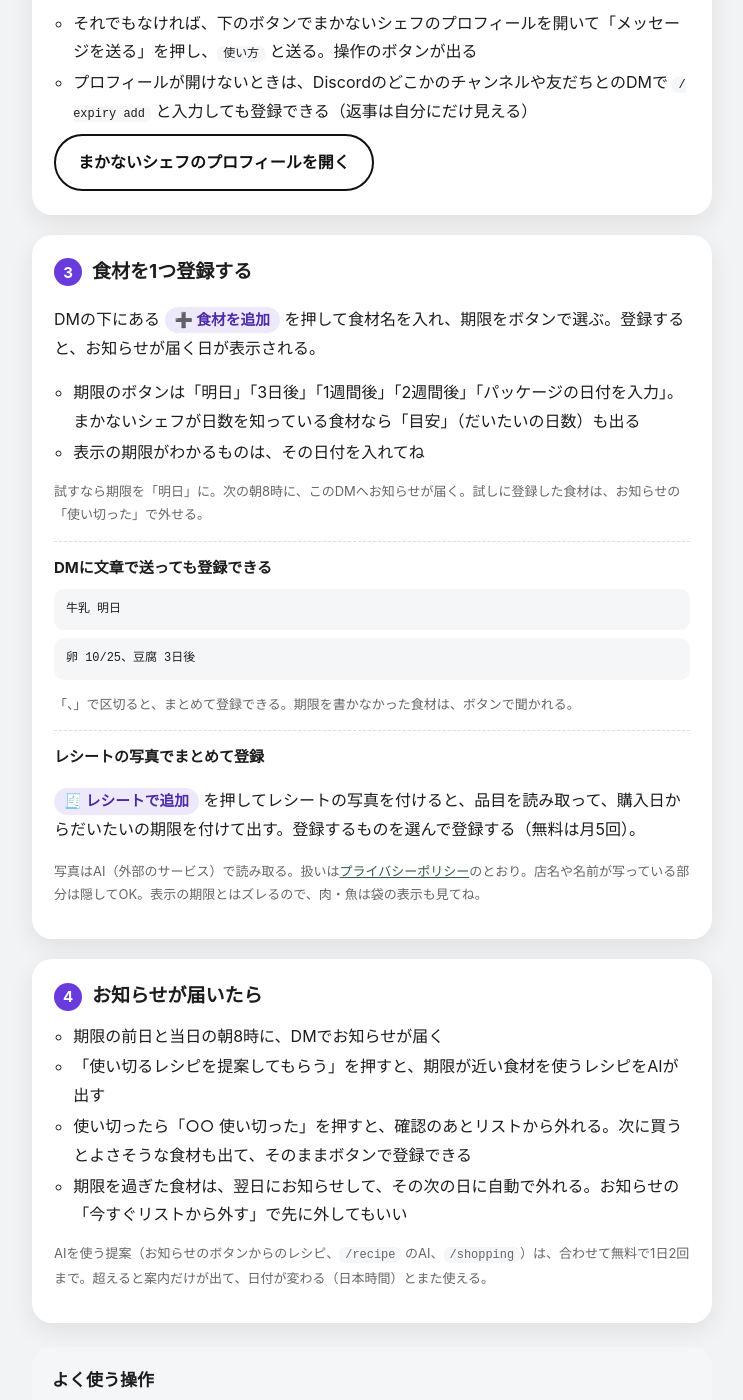
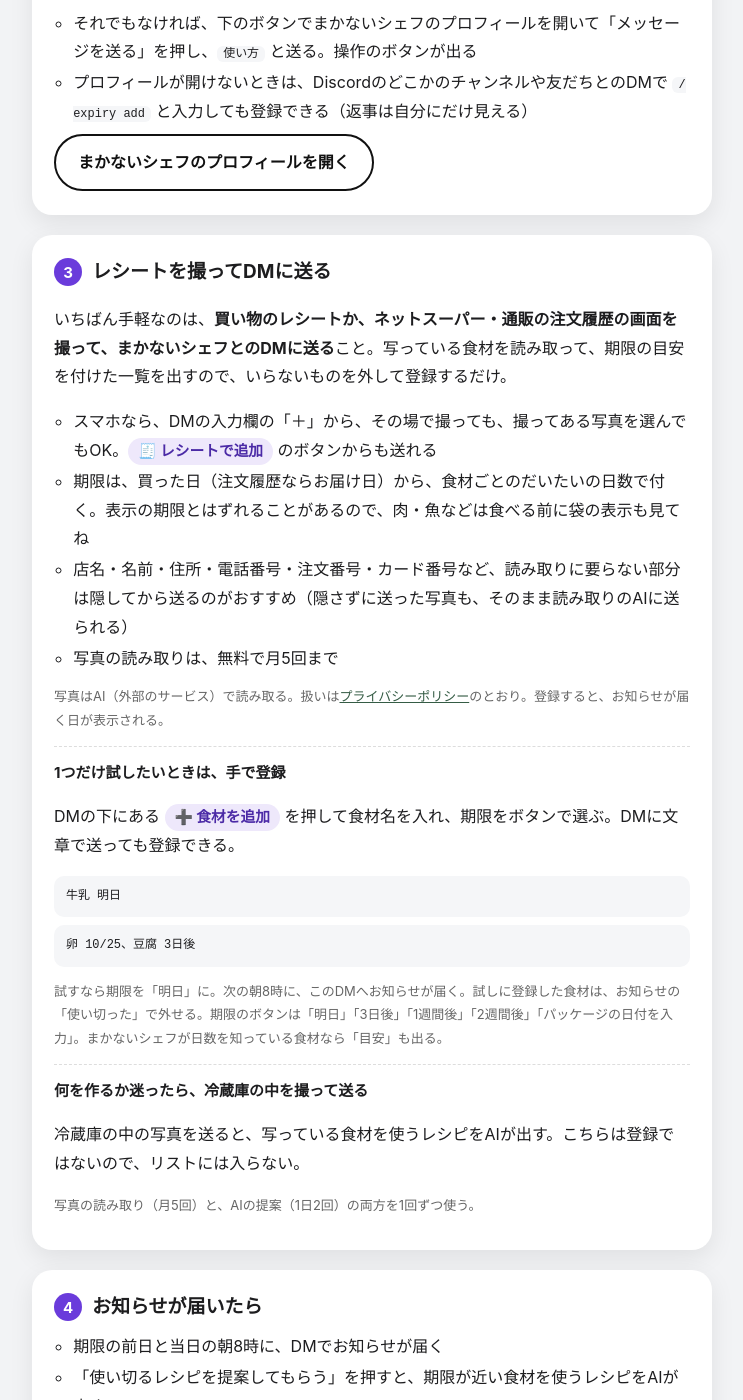
Before and after one commit to arts237/makanai-chef-site, a Jekyll site: the page built from start/index.html, in a window 1280 px wide and 1400 px high, scrolled down 1166 px. Shown: the whole window, without its empty margins (268-1011 px from the left). Built offline with Jekyll 4.4.1, drawn with Linux system fonts in a browser that asks for light colours; some of the changed text lies outside the part shown.

Commit message:
M-001 下書き: 始め方ページの手順3を「レシート・注文履歴を撮ってDMに送る」中心に（レビュー前）
Co-Authored-By: Claude Opus 5.5 <noreply@anthropic.com>
Claude-Session: https://claude.ai/code/session_01FdjfHVVNp61Eu2yMVDsY5x

```diff
--- a/start/index.html
+++ b/start/index.html
@@ -1,10 +1,10 @@
 ---
 layout: default
 title: Discordで賞味期限をDMでお知らせする始め方（無料・サーバー不要）
-description: Discord Bot「まかないシェフ」を自分のアカウントに追加して、食材を1つ登録するまでの手順。期限の前日と当日の朝8時にDMでお知らせが届き、そこから使い切りレシピへ。登録とお知らせは無料、サーバーは不要。
+description: Discord Bot「まかないシェフ」を自分のアカウントに追加して、レシートや注文履歴の写真で食材を登録するまでの手順。期限の前日と当日の朝8時にDMでお知らせが届き、そこから使い切りレシピへ。登録とお知らせは無料、サーバーは不要。
 permalink: /start/
 image: /assets/images/lp/shot-notice.png
-last_modified_at: 2026-10-19
+last_modified_at: 2026-10-29
 ---
 <!--
   2026-10-18 改訂案（T-025のボタン・DMの文章の操作に対応／User Installを主導線に）。独立レビュー済み（UX・ブランド・法務QA）。
@@ -45,7 +45,7 @@ last_modified_at: 2026-10-19
 
 <div class="st">
   <h1>まかないシェフの始め方</h1>
-  <p class="lead">期限を覚えておくのは、シェフの仕事。食材と期限を登録しておくと、期限の前日と当日の朝8時（日本時間）に、まかないシェフがDiscordのDMでお知らせする賞味期限リマインダー。そのボタンから、冷蔵庫にあるものを使い切るレシピまでたどり着ける。自分のDiscordアカウントに追加するだけで、サーバーは要らない。</p>
+  <p class="lead">期限を覚えておくのは、シェフの仕事。レシートや注文履歴の画面を撮ってDMに送れば、食材と期限の目安を登録。期限の前日と当日の朝8時（日本時間）に、まかないシェフがDiscordのDMでお知らせする賞味期限リマインダー。そのボタンから、冷蔵庫にあるものを使い切るレシピまでたどり着ける。自分のDiscordアカウントに追加するだけで、サーバーは要らない。</p>
   <img class="shot" src="{{ '/assets/images/lp/shot-notice.png' | relative_url }}" alt="まかないシェフから届いた賞味期限のお知らせDMと「使い切るレシピを提案してもらう」ボタン" width="600" height="197">
   <a class="btn" href="https://discord.com/oauth2/authorize?client_id=1546140293248716831&amp;integration_type=1&amp;scope=applications.commands" target="_blank" rel="noopener">無料で自分のDiscordに追加する</a>
   <p class="sub">サーバーの管理権限は不要。追加するとDMで使い方が届く。サーバーのみんなで使いたい人は<a href="#server">サーバーに追加する方法</a>へ。もうサーバーで使っている人は、入れ直さなくてOK（登録もそのまま）。</p>
@@ -72,24 +72,27 @@ last_modified_at: 2026-10-19
       <a class="btn sec" href="https://discord.com/users/1546140293248716831" target="_blank" rel="noopener">まかないシェフのプロフィールを開く</a>
     </li>
     <li>
-      <h2>食材を1つ登録する</h2>
-      <p>DMの下にある <span class="chip">➕ 食材を追加</span> を押して食材名を入れ、期限をボタンで選ぶ。登録すると、お知らせが届く日が表示される。</p>
+      <h2>レシートを撮ってDMに送る</h2>
+      <p>いちばん手軽なのは、<strong>買い物のレシートか、ネットスーパー・通販の注文履歴の画面を撮って、まかないシェフとのDMに送る</strong>こと。写っている食材を読み取って、期限の目安を付けた一覧を出すので、いらないものを外して登録するだけ。</p>
       <ul class="how">
-        <li>期限のボタンは「明日」「3日後」「1週間後」「2週間後」「パッケージの日付を入力」。まかないシェフが日数を知っている食材なら「目安」（だいたいの日数）も出る</li>
-        <li>表示の期限がわかるものは、その日付を入れてね</li>
+        <li>スマホなら、DMの入力欄の「＋」から、その場で撮っても、撮ってある写真を選んでもOK。<span class="chip">🧾 レシートで追加</span> のボタンからも送れる</li>
+        <li>期限は、買った日（注文履歴ならお届け日）から、食材ごとのだいたいの日数で付く。表示の期限とはずれることがあるので、肉・魚などは食べる前に袋の表示も見てね</li>
+        <li>店名・名前・住所・電話番号・注文番号・カード番号など、読み取りに要らない部分は隠してから送るのがおすすめ（隠さずに送った写真も、そのまま読み取りのAIに送られる）</li>
+        <li>写真の読み取りは、無料で月5回まで</li>
       </ul>
-      <p class="note">試すなら期限を「明日」に。次の朝8時に、このDMへお知らせが届く。試しに登録した食材は、お知らせの「使い切った」で外せる。</p>
-      <!-- スクリーンショット: 食材名の入力と期限ボタン -->
+      <p class="note">写真はAI（外部のサービス）で読み取る。扱いは<a href="{{ '/legal/' | relative_url }}#privacy">プライバシーポリシー</a>のとおり。登録すると、お知らせが届く日が表示される。</p>
+      <!-- スクリーンショット: レシートを送ったあとの「選んでから登録」画面 -->
       <div class="extra">
-        <h3>DMに文章で送っても登録できる</h3>
+        <h3>1つだけ試したいときは、手で登録</h3>
+        <p>DMの下にある <span class="chip">➕ 食材を追加</span> を押して食材名を入れ、期限をボタンで選ぶ。DMに文章で送っても登録できる。</p>
         <code class="say">牛乳 明日</code>
         <code class="say">卵 10/25、豆腐 3日後</code>
-        <p class="note">「、」で区切ると、まとめて登録できる。期限を書かなかった食材は、ボタンで聞かれる。</p>
+        <p class="note">試すなら期限を「明日」に。次の朝8時に、このDMへお知らせが届く。試しに登録した食材は、お知らせの「使い切った」で外せる。期限のボタンは「明日」「3日後」「1週間後」「2週間後」「パッケージの日付を入力」。まかないシェフが日数を知っている食材なら「目安」も出る。</p>
       </div>
       <div class="extra">
-        <h3>レシートの写真でまとめて登録</h3>
-        <p><span class="chip">🧾 レシートで追加</span> を押してレシートの写真を付けると、品目を読み取って、購入日からだいたいの期限を付けて出す。登録するものを選んで登録する（無料は月5回）。</p>
-        <p class="note">写真はAI（外部のサービス）で読み取る。扱いは<a href="{{ '/legal/' | relative_url }}#privacy">プライバシーポリシー</a>のとおり。店名や名前が写っている部分は隠してOK。表示の期限とはズレるので、肉・魚は袋の表示も見てね。</p>
+        <h3>何を作るか迷ったら、冷蔵庫の中を撮って送る</h3>
+        <p>冷蔵庫の中の写真を送ると、写っている食材を使うレシピをAIが出す。こちらは登録ではないので、リストには入らない。</p>
+        <p class="note">写真の読み取り（月5回）と、AIの提案（1日2回）の両方を1回ずつ使う。</p>
       </div>
     </li>
     <li>
@@ -112,6 +115,7 @@ last_modified_at: 2026-10-19
       <tr><th>使い切った</th><td>お知らせのボタン／<span class="chip">📋 リスト</span> から選んで外す／<code>牛乳 使い切った</code> と送る（確認あり）</td></tr>
       <tr><th>レシピを見たい</th><td>お知らせのボタン／<code>レシピ</code> と送るとボタンが出る</td></tr>
       <tr><th>次に買うもの</th><td><code>買い足し</code> と送る（AIなし・回数に数えない）</td></tr>
+      <tr><th>写真で登録</th><td>レシート・注文履歴の写真をDMに送る／<span class="chip">🧾 レシートで追加</span></td></tr>
       <tr><th>ボタンが見当たらない</th><td><code>使い方</code> と送る</td></tr>
     </table>
     <p class="note">文章は決まった言い方だけを読み取る（AIは使わない）。送った文章そのものは保存もログ記録もしない。保存するのは、登録した食材名と期限だけ。写真は文章とは別で、AIで読み取る。</p>
```
